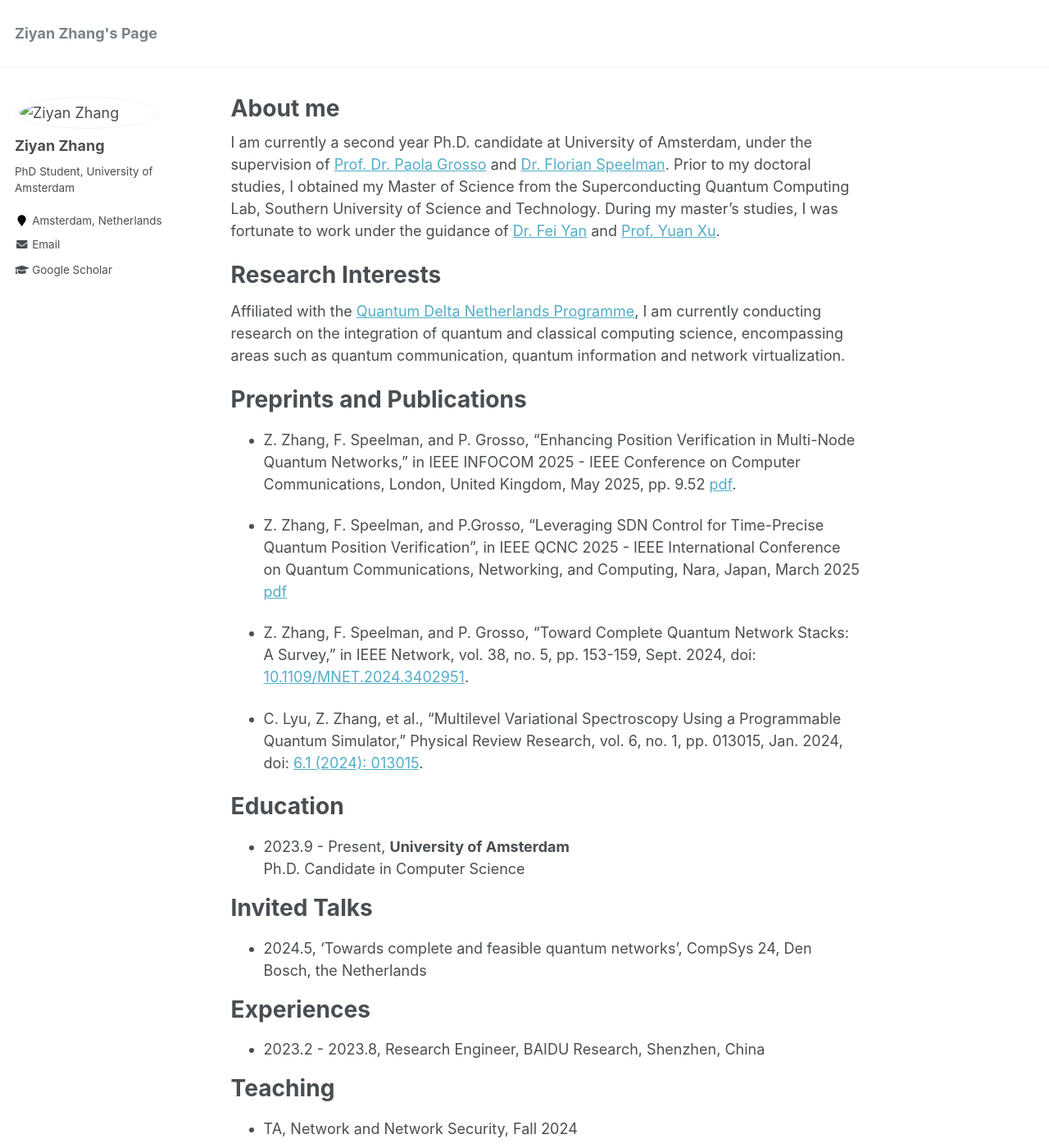
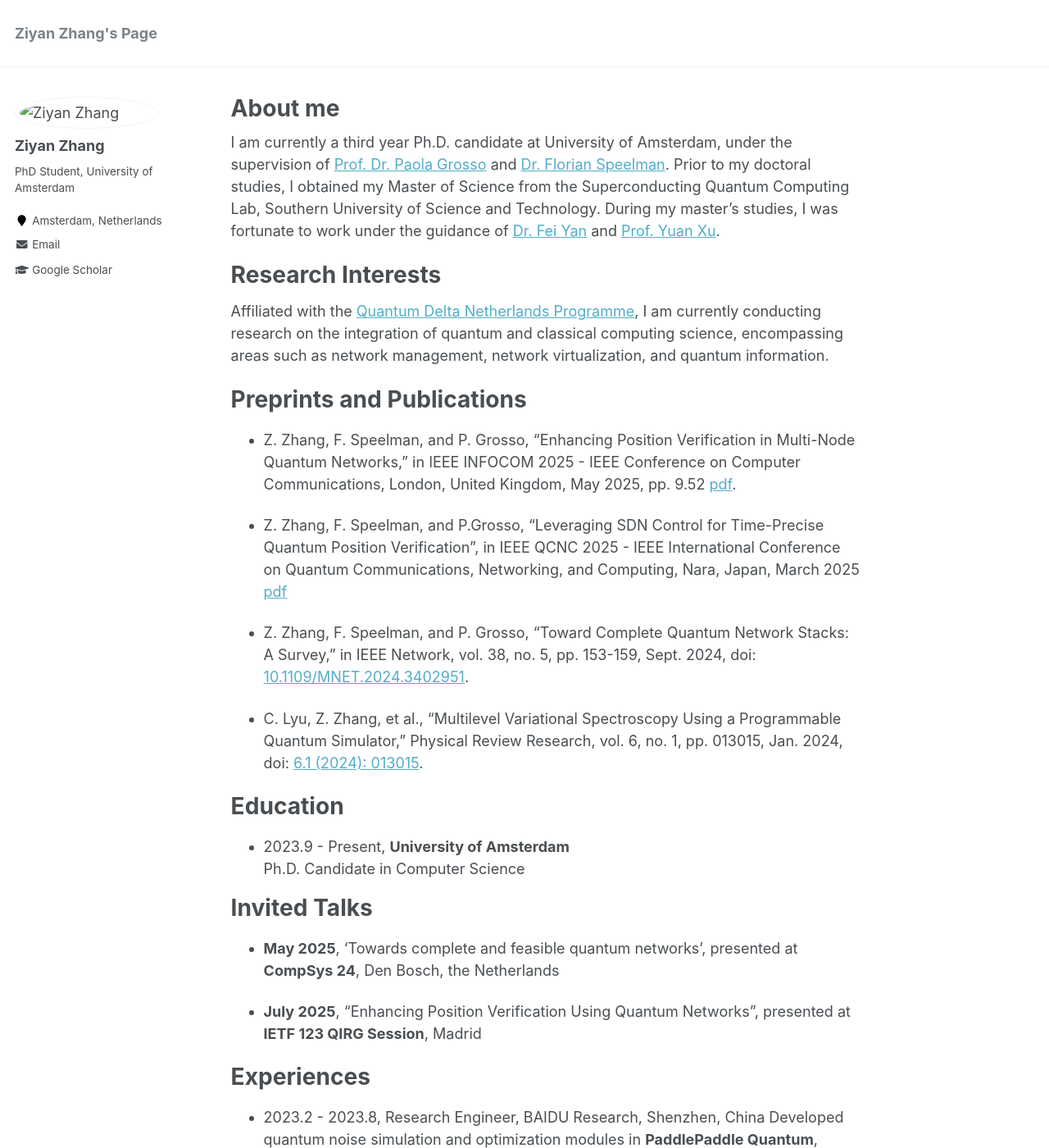
Before and after one commit to ZiyanZhang98/ZiyanZhang98.github.io, a Jekyll site: the page built from _pages/about.md, in a window 1280 px wide and 1400 px high. Shown: the whole window at 82% size. Built offline with Jekyll 4.4.1, drawn with Linux system fonts in a browser that asks for light colours; some of the changed text lies outside the part shown.

Commit message:
update details

```diff
--- a/_pages/about.md
+++ b/_pages/about.md
@@ -8,12 +8,12 @@ redirect_from:
   - /about.html
 ---
 
-I am currently a second year Ph.D. candidate at University of Amsterdam, under the supervision of [Prof. Dr. Paola Grosso](https://scholar.google.com/citations?user=cXsfHbsAAAAJ) and [Dr. Florian Speelman](https://scholar.google.nl/citations?user=hX_ToHkAAAAJ&hl=en). Prior to my doctoral studies, I obtained my Master of Science from the Superconducting Quantum Computing Lab, Southern University of Science and Technology. During my master's studies, I was fortunate to work under the guidance of [Dr. Fei Yan](https://scholar.google.com/citations?user=GRj9Hk0AAAAJ&hl=en&oi=ao) and [Prof. Yuan Xu](https://scholar.google.com/citations?user=gkON9RkAAAAJ&hl=en&oi=ao).
+I am currently a third year Ph.D. candidate at University of Amsterdam, under the supervision of [Prof. Dr. Paola Grosso](https://scholar.google.com/citations?user=cXsfHbsAAAAJ) and [Dr. Florian Speelman](https://scholar.google.nl/citations?user=hX_ToHkAAAAJ&hl=en). Prior to my doctoral studies, I obtained my Master of Science from the Superconducting Quantum Computing Lab, Southern University of Science and Technology. During my master's studies, I was fortunate to work under the guidance of [Dr. Fei Yan](https://scholar.google.com/citations?user=GRj9Hk0AAAAJ&hl=en&oi=ao) and [Prof. Yuan Xu](https://scholar.google.com/citations?user=gkON9RkAAAAJ&hl=en&oi=ao).
 
 
 Research Interests
 ======
-Affiliated with the [Quantum Delta Netherlands Programme](https://quantumdelta.nl/), I am currently conducting research on the integration of quantum and classical computing science, encompassing areas such as quantum communication, quantum information and network virtualization.
+Affiliated with the [Quantum Delta Netherlands Programme](https://quantumdelta.nl/), I am currently conducting research on the integration of quantum and classical computing science, encompassing areas such as network management,  network virtualization, and quantum information.
 
 
 Preprints and Publications
@@ -33,12 +33,17 @@ Ph.D. Candidate in Computer Science
 
 Invited Talks
 ======
-- 2024.5, ‘Towards complete and feasible quantum networks', CompSys 24, Den Bosch, the Netherlands
+- **May 2025**, ‘Towards complete and feasible quantum networks', presented at **CompSys 24**, Den Bosch, the Netherlands
+
+- **July 2025**, “Enhancing Position Verification Using Quantum Networks”, presented at **IETF 123 QIRG Session**, Madrid
 
 Experiences
 ======
 - 2023.2 - 2023.8, Research Engineer, BAIDU Research, Shenzhen, China
+Developed quantum noise simulation and optimization modules in **PaddlePaddle Quantum**, focusing on improving circuit compilation and performance under realistic noise conditions. Designed and implemented algorithms for **quantum circuit optimization** and built simulation support for major types of quantum noise, enabling efficient execution of **high-depth quantum circuits**.
 
-Teaching
+
+Teaching and Supervising
 ======
 - TA, Network and Network Security, Fall 2024
+- TA, Network and Network Security, Fall 2025
```
